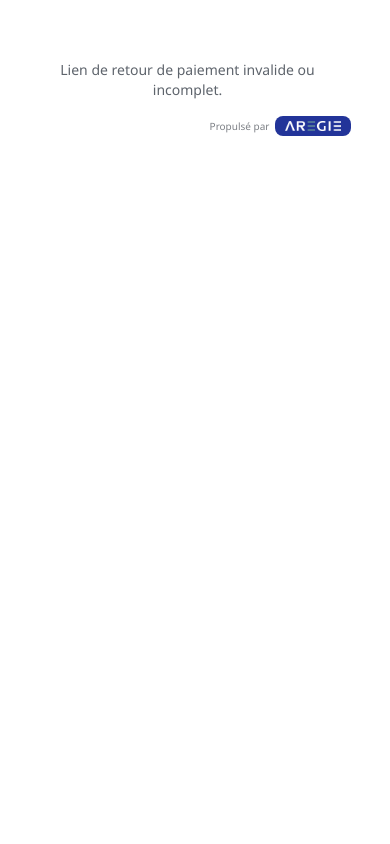
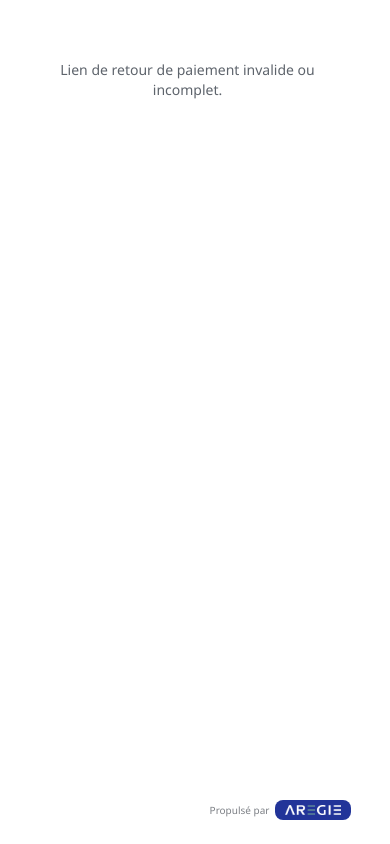
Before and after one commit to HugoLaurent/payfip-front, a React (Vite) app: page /factures/1/retour in a window 390 px wide. Built offline with nearby package versions, Linux system fonts and the light colour scheme; no server answers.

Commit message:
Anchor the AREGIE badge to the bottom of public pages on mobile
Short content (e.g. the email step) left a large dead gap between the
badge and the fixed action bar — the badge now sticks to the bottom of
the scroll area via flex mt-auto, matching the desktop fixed placement.

```diff
--- a/src/layouts/PublicShell.tsx
+++ b/src/layouts/PublicShell.tsx
@@ -10,7 +10,7 @@ import aregieLogo from '@/assets/aregie-logo.png'
 // contenu.
 function AregieBadge() {
   return (
-    <div className="mt-4 flex items-center justify-end gap-1.5 md:fixed md:right-6 md:bottom-5 md:mt-0">
+    <div className="mt-auto flex items-center justify-end gap-1.5 pt-4 md:fixed md:right-6 md:bottom-5 md:mt-0 md:pt-0">
       <p className="text-[10px] font-medium text-ink-faint">Propulsé par</p>
       <div className="squircle flex shrink-0 items-center rounded-lg bg-aregie-deep px-2.5 py-[5px]">
         <img src={aregieLogo} alt="AREGIE" className="h-[10px] w-auto" />
@@ -42,8 +42,10 @@ export function PublicShell({
     >
       {header}
       <div className="flex-1 overflow-y-auto px-6 py-1 pb-6">
-        {children}
-        <AregieBadge />
+        <div className="flex min-h-full flex-col">
+          {children}
+          <AregieBadge />
+        </div>
       </div>
       {footer}
     </div>
```
